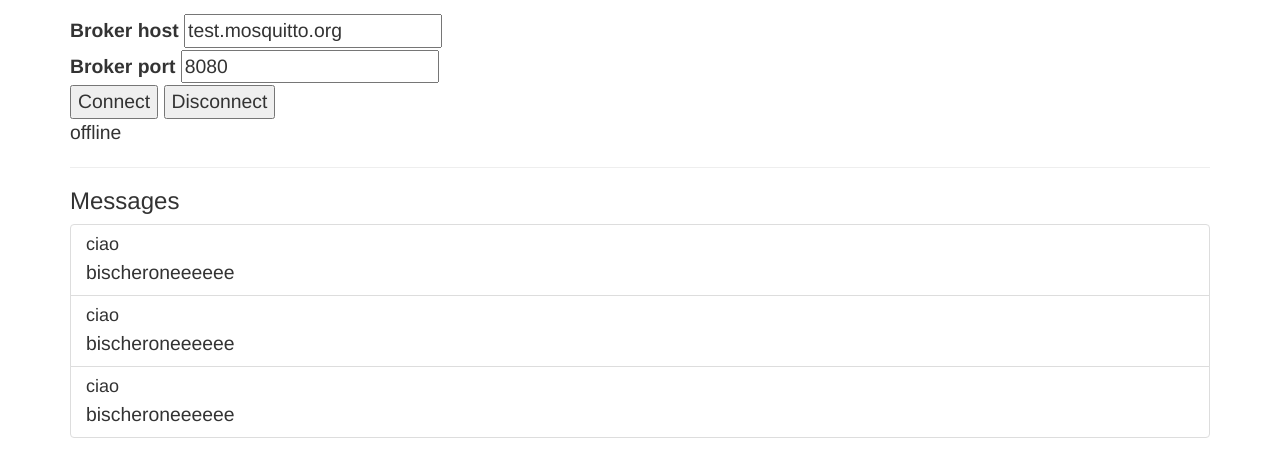
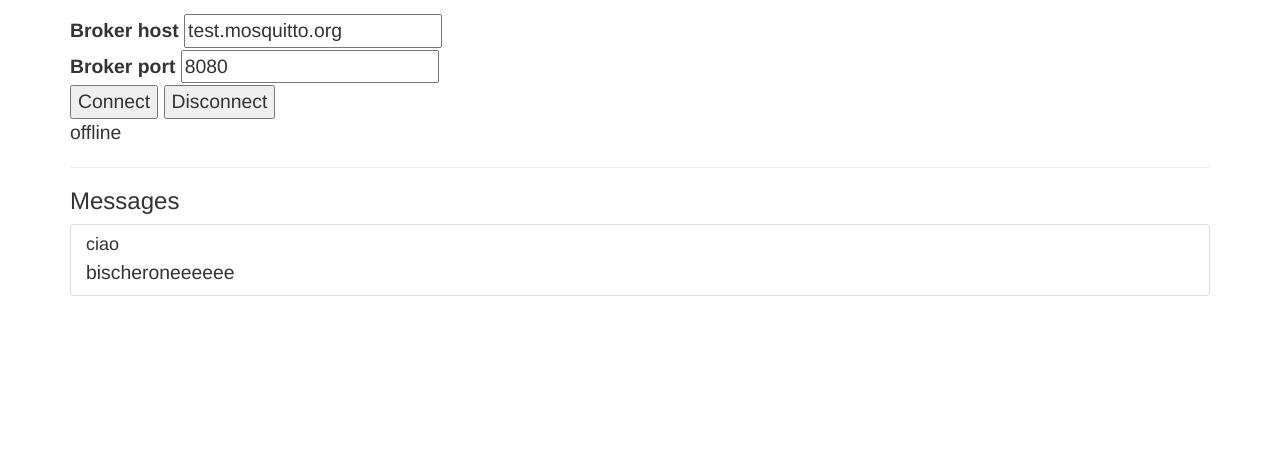
Before and after one commit to PaperPesto/iot-dashboard, a plain HTML site: page index.html in a window 1280 px wide. Shown: the part 58-534 px from the top of the page. Drawn offline with nearby package versions, Linux system fonts and the light colour scheme; some packages are replaced by stand-ins of ours.

Commit message:
Riscirttura in croso...

```diff
--- a/app.js
+++ b/app.js
@@ -28,20 +28,8 @@ myApp.controller('mainController', ['$scope', '$log', function ($scope, $log) {
         {
             topic: 'ciao',
             payload: 'bischeroneeeeee'
-        },
-        {
-            topic: 'ciao',
-            payload: 'bischeroneeeeee'
-        },
-        {
-            topic: 'ciao',
-            payload: 'bischeroneeeeee'
-        }]
-
-
-
-
-
+        }
+    ]
 
     var client = null;
 
@@ -111,10 +99,10 @@ myApp.controller('secondController', ['$scope', '$log', '$routeParams', function
 
 }]);
 
-myApp.directive("searchResult", function () {
+myApp.directive("msgPopup", function () {
     return {
         restrict: 'EACM',
-        templateUrl: 'directives/MqttMessagePopup.html',    // View
+        templateUrl: 'directives/msgpopup.html',    // View
         replace: true,
         // Model (isolated scope)
         scope: {
--- a/pages/main.html
+++ b/pages/main.html
@@ -14,7 +14,11 @@
 
 <!-- <div class="list-group" ng-repeat="person in people"> -->
 <div class="list-group">
-    <search-result mqtt-message="person" formatted-address-function="formattedAddress(aperson)"
+    <!-- <search-result mqtt-message="person" formatted-address-function="formattedAddress(aperson)"
         ng-repeat="person in people">
-    </search-result>
+    </search-result> -->
+
+    <msg-popup mqtt-message="person" formatted-address-function="formattedAddress(aperson)"
+        ng-repeat="person in people">
+    </msg-popup>
 </div>
```
Also changed, not shown: directives/msgpopup.html (renamed from directives/MqttMessagePopup.html).
